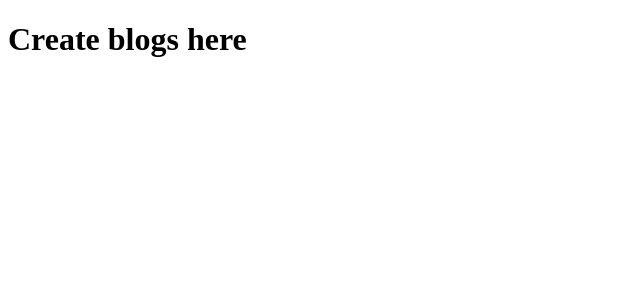
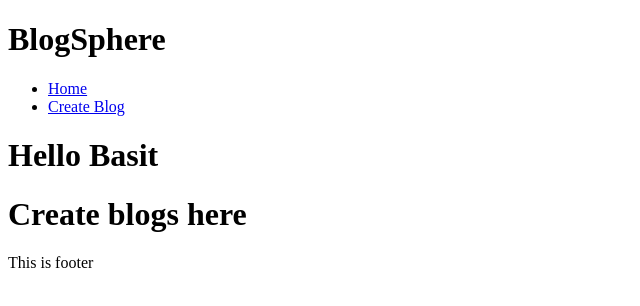
Before and after one commit to basit438/BlogSphere, a React (Vite) app: page /create in a window 1280 px wide. Shown: the top 306 px of the page, without its empty margins (0-640 px from the left). Built offline with nearby package versions, Linux system fonts and the light colour scheme; no server answers; sample sign-in values are in the browser's storage.

Commit message:
implemented firebase authentication

```diff
--- /dev/null
+++ b/src/Components/Footer/Footer.jsx
@@ -0,0 +1,11 @@
+import React from 'react'
+
+function Footer() {
+  return (
+    <div>
+      This is footer
+    </div>
+  )
+}
+
+export default Footer
--- /dev/null
+++ b/src/Components/Header/Header.jsx
@@ -0,0 +1,27 @@
+import React from 'react'
+import { Link } from 'react-router-dom'
+
+function Header() {
+  return (
+
+
+ <>
+ <div>
+    <h1>BlogSphere</h1>
+ </div>
+ <ul>
+    <li>
+        <Link to="/">Home</Link>
+    </li>
+    <li>
+        <Link to ="/create">Create Blog</Link>
+    </li>
+ </ul>
+ <div>
+    <h1>Hello Basit</h1>
+ </div>
+ </>
+  )
+}
+
+export default Header
--- a/src/Screens/BlogList/Bloglist.jsx
+++ b/src/Screens/BlogList/Bloglist.jsx
@@ -1,11 +1,18 @@
-import React from 'react'
+import React, { useEffect } from "react";
+import { BlogContext } from "../../context/BlogContext";
+import { useContext } from "react";
+import { useNavigate } from "react-router-dom";
 
 function Bloglist() {
+  const blogctx = useContext(BlogContext);
+
+  console.log(blogctx);
+
   return (
     <div>
       <h1>List blogs here</h1>
     </div>
-  )
+  );
 }
 
-export default Bloglist
+export default Bloglist;
--- a/src/Screens/Login/Login.jsx
+++ b/src/Screens/Login/Login.jsx
@@ -2,17 +2,34 @@ import React, { useContext } from 'react'
 import { signInWithPopup } from 'firebase/auth';
 import { BlogContext } from '../../context/BlogContext';
 import {auth , googleauthprovider} from '../../config/firebase';
+import { useNavigate } from 'react-router-dom';
 
 function Login() {
+
+    const navigate = useNavigate();
     const blogctx = useContext(BlogContext);
     console.log(blogctx);
 
     const onGoogleLogin = async() => {
 
         try {
+
+            //login/signup done
           const res =  await signInWithPopup(auth,googleauthprovider);
-          console.log(res);
+          blogctx.setState({
+            ...blogctx.state ,
+            user : res.user
+          });
+
+          //save the user in local storage
+          localStorage.setItem('user',JSON.stringify(res.user));
+
+          // redirect to home/bloglist screen
+          navigate('/');
+
         } catch (error) {
+
+            //login/signup failed
             console.log(error);
         }
     }
--- /dev/null
+++ b/src/Screens/layout/Layout.jsx
@@ -0,0 +1,35 @@
+import React from 'react'
+import Header from '../../Components/Header/Header'
+import Footer from '../../Components/Footer/Footer'
+import { Outlet } from 'react-router-dom'
+import { BlogContext } from '../../context/BlogContext';
+import { useContext } from 'react';
+import { useEffect } from 'react';
+import { useNavigate } from 'react-router-dom';
+
+function layout() {
+
+    const blogctx = useContext(BlogContext);
+
+    const navigate = useNavigate();
+
+    useEffect(() => {
+
+        const user = localStorage.getItem('user');
+        const userData = JSON.parse(user);
+
+        // if user is not logged in then redirect to login page
+        if(!blogctx.state.user && !userData) {
+            navigate('/login');
+          }
+    }, []);
+  return (
+    <div>
+      <Header />
+      <Outlet />
+      <Footer/>
+    </div>
+  )
+}
+
+export default layout
```
Also changed, not shown: src/App.jsx (+13 -6 lines).
